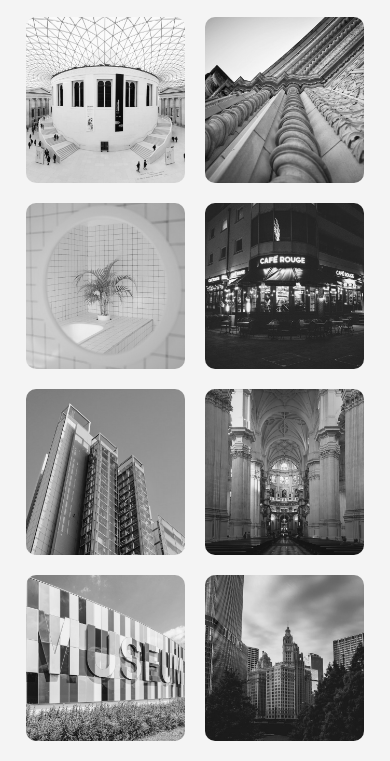
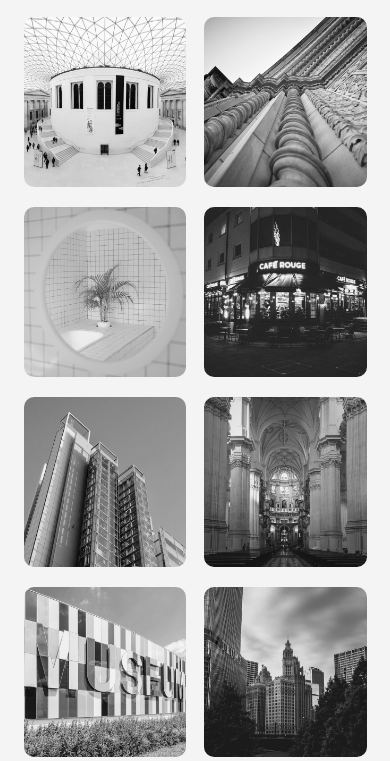
Before and after one commit to anilsolanki9/my-gallary-mini-project, a plain HTML site: page index.html in a window 390 px wide. Shown: the part 83-844 px from the top of the page. Drawn offline with Linux system fonts and the light colour scheme.

Commit message:
Made responsiveness more better

```diff
--- a/styles.css
+++ b/styles.css
@@ -76,18 +76,32 @@ body {
     transform: scale(1.03) ease;
 }
 
-@media (max-width: 500px) {
-    .container {
-        width: 97%;
+@media (max-width: 700px) {
+    .gallary {
+        width: 90%;
+        margin: 0 auto;
     }
     .card {
-        width: 47%;
+        width: 47.5%;
     }
     .top-heading {
         margin-top: 0;
     }
     .card:hover {
-        transform: scale(1.08);
+        transform: scale(1.06);
+    }
+    .card figcaption {
+        font-size: 13px;
+        padding: 20px;
+    }
+}
+@media (max-width: 500px) {
+    .gallary {
+        width: 98%;
+    }
+
+    .card:hover {
+        transform: scale(1.09);
     }
     .card figcaption {
         font-size: 10px;
```
